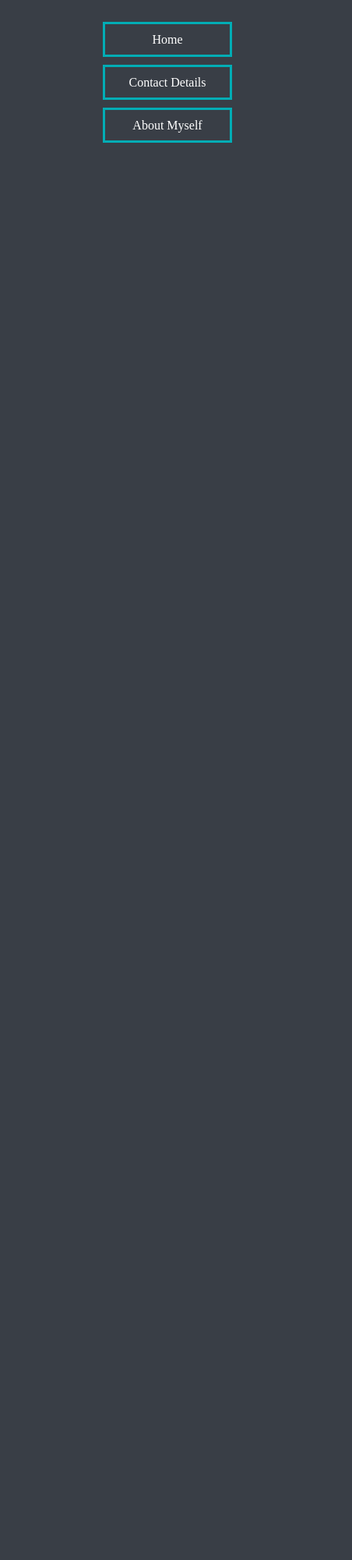
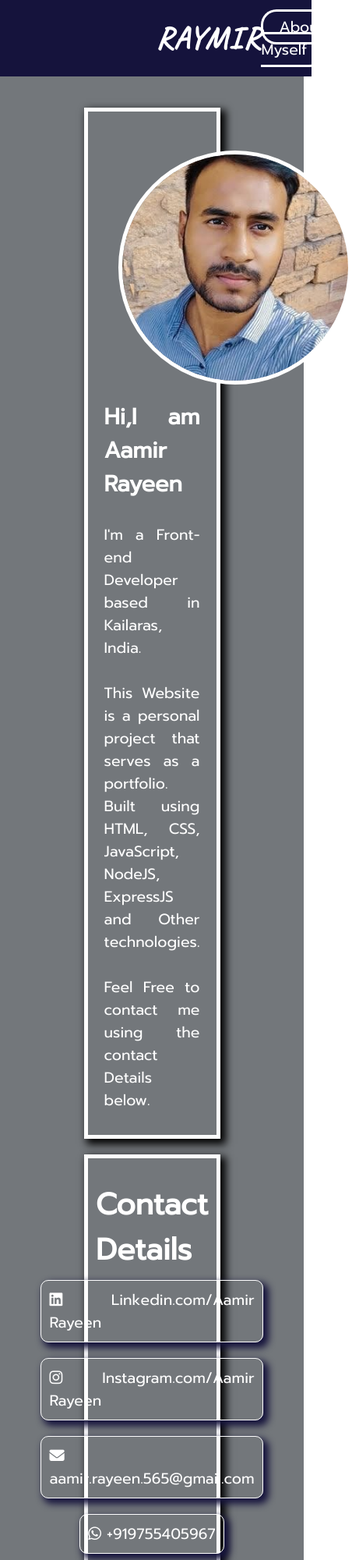
Before and after one commit to Aamir565/aamir, a website: page public/about.html in a window 390 px wide. Shown: the top 2000 px of the page at 78% size, 452 px wide, since content can reach past the window. Before the commit the page ends 844 px from the top, so only its background shows below. Drawn offline with Linux system fonts and the light colour scheme; a web font is replaced by a local one.

Commit message:
ui change

```diff
--- a/app.js
+++ b/app.js
@@ -1,4 +1,6 @@
 const express = require('express');
+
+
 const bodyParser = require('body-parser');
 
 const app = express();
--- a/public/about.html
+++ b/public/about.html
@@ -1,25 +1,72 @@
 <!DOCTYPE html>
 <html lang="en">
   <head>
-    <meta charset="UTF-8">
-    <meta http-equiv="X-UA-Compatible" content="IE=edge">
-    <meta name="viewport" content="width=device-width, initial-scale=1.0">
+    <meta charset="UTF-8" />
+    <meta http-equiv="X-UA-Compatible" content="IE=edge" />
+    <meta name="viewport" content="width=device-width, initial-scale=1.0" />
     <title>About</title>
-    <link rel="stylesheet" href="style.css">
+    <link rel="icon" type="image/x-icon" href="favicon.png">
+
+    <!-- Font Awesome -->
+    <link
+      rel="stylesheet"
+      href="https://cdnjs.cloudflare.com/ajax/libs/font-awesome/6.2.0/css/all.min.css"
+      integrity="sha512-xh6O/CkQoPOWDdYTDqeRdPCVd1SpvCA9XXcUnZS2FmJNp1coAFzvtCN9BmamE+4aHK8yyUHUSCcJHgXloTyT2A=="
+      crossorigin="anonymous"
+      referrerpolicy="no-referrer"
+    />
+
+    <!-- CSS -->
+    <link rel="stylesheet" href="style.css" />
   </head>
   <body>
-    <div class="navbar">
+    <header class="navbar">
+      <h1 class="brand-name" onclick="parent.location='index.html'">RAYMIR</h1>
       <ul>
-          <li>
-            <a href="index.html">Home</a>
-          </li>
-          <li>
-            <a href="contact.html">Contact Details</a>
-          </li>
         <li>
           <a href="about.html">About Myself</a>
         </li>
       </ul>
+    </header>
+    <main class="mainContainer">
+      <section class="intro">
+        <img class="profile_img" src="aamir.jpg" alt="profile-img" />
+        <div>
+          <h1>Hi,I am Aamir Rayeen</h1>
+          <br />
+          <p>I'm a Front-end Developer based in Kailaras, India.</p>
+          <br />
+          <p>
+            This Website is a personal project that serves as a portfolio. Built
+            using HTML, CSS, JavaScript, NodeJS, ExpressJS and Other technologies.
+          </p>
+          <br />
+          <p>
+            Feel Free to contact me using the contact Details below.
+          </p>
         </div>
+      </section>
+      <div class="intro">
+        <h1>Contact Details</h1>
+
+        <div class="contact-items">
+          <a href="https://www.linkedin.com/in/aamir-rayeen-397aa9171/" class="contact-item" target="_blank">
+             <i class="fa-brands fa-linkedin"></i> Linkedin.com/Aamir Rayeen
+          </a>
+          <a href="https://www.instagram.com/_aamir565/" class="contact-item" target="_blank">
+            <i class="fa-brands fa-instagram"></i> Instagram.com/Aamir Rayeen
+          </a>
+          <a href="mailto:aamir.rayeen.565@gmail.com" class="contact-item" target="_blank">
+            <i class="fa-solid fa-envelope"></i> aamir.rayeen.565@gmail.com
+          </a>
+          <a href="https://wa.me/+919755405967" class="contact-item" target="_blank">
+            <i class="fa-brands fa-whatsapp"></i> +919755405967
+          </a>
+        </div>
+      </div>
+    </main>
+    <footer>
+      ©️ Aamir Rayeen @raymir.in
+    </footer>
   </body>
 </html>
--- a/public/style.css
+++ b/public/style.css
@@ -1,133 +1,88 @@
-@import url("https://fonts.googleapis.com/css2?family=Aboreto&display=swap");
-@import url("https://fonts.googleapis.com/css2?family=Montserrat&display=swap");
+@import url('https://fonts.googleapis.com/css2?family=Josefin+Sans&display=swap');
+@import url('https://fonts.googleapis.com/css2?family=Caveat&display=swap');
+@import url('https://fonts.googleapis.com/css2?family=Prompt&display=swap');
 
-body {
-  /* background-image: url(https://cdn.pixabay.com/photo/2021/03/22/01/58/monk-6113501_960_720.png);
-  background-repeat: no-repeat;
-  background-attachment: fixed;
-  background-size: cover; */
-  font-family: "Montserrat";
-  background-color: #393E46;
+
+*{
+  margin: 0;
+  padding: 0;
+  box-sizing: border-box;
+  /* font-family: 'Josefin Sans', sans-serif; */
+  font-family: 'Prompt', sans-serif;
+
 }
-
 ::-webkit-scrollbar {
   display: none;
 }
 
-.navbar {
-  padding: 10px;
-  margin: 10px;
+.navbar{
+  padding: 20px 200px;
+  display: flex;
+  justify-content: space-between;
+  align-items: center;
+  background-color: #15133C;
+}
+.navbar .brand-name{
+font-family: 'Caveat', cursive;
+font-weight: 900;
+letter-spacing: 2px;
+font-size: 2.5rem;
+color: white;
+cursor: pointer;
+}
+.navbar ul{
+  list-style: none;
+  display: flex;
+  justify-content: flex-end;
+}
+.navbar a{
+  padding: 5px 20px;
+  margin-right: 20px;
+  color: white;
+  font-size: 1.2rem;
+  text-decoration: none;
+  border-radius: 20px;
+  border: solid white;
+}
+.navbar a:hover{
+  background-color: #73777B;
+}
+.mainContainer{
+  background-color: #73777B;
+  padding: 20px;
+
+}
+.intro{
+  width: 50%;
+  padding: 30px 10vw;
+  margin: 20px auto;
+  text-align: justify;
+  color: white;
+  font-size: 1.2rem;
+  display: flex;
+  flex-direction: column;
+  align-items: center;
+  border: 5px solid white;
+  box-shadow: 5px 5px 10px 2px black;
 }
 
-.navbar ul {
-  margin: 10px auto;
-  text-align: center;
+.profile_img{
+  width: 300px;
+  margin: 20px auto;
+  border-radius: 50%;
+  border: 5px solid white;
 }
 
-.navbar ul li {
-  display: inline;
-  border: 3px solid #00ADB5;
-  padding: 10px;
-  margin: 10px;
-}
-
-.head-section {
-  width: 70%;
-  margin: 0 auto;
-  text-align: center;
-  /* display: flex; */
-  align-items: center;
-}
-
-.container1 {
-  margin: 10px;
-  padding: 20px;
-  border: 5px solid #00ADB5;
-}
-
-.container1 img {
-  border-radius: 50%;
-  border: 5px solid #00ADB5;
-  padding: 10px;
-}
-
-.container2 {
-  margin: 10px;
-  padding: 20px;
-  border: 5px solid #00ADB5;
-}
-
-.container2 h1 {
-  text-align: center;
-  color: white;
-  font-family: Aboreto;
-  font-weight: bold;
-  cursor: pointer;
-  font-size: 2rem;
-  border: 3px solid #00ADB5;
-  padding: 10px;
-  margin: 10px;
-}
-
-.container2 p {
-  text-align: justify;
-  font-size: 1.5rem;
-  color: white;
-  word-spacing: 2px;
-  padding: 10px;
-  margin: 10px;
-}
-
-a {
+div .contact-item{
   color: white;
   text-decoration: none;
-  font-family: Aboreto;
-  font-size: 1.2rem;
-  margin: 10px;
-  padding: 5px 10px;
+  margin: 10px auto;
+  padding: 10px;
+  border: 1px solid white;
+  border-radius: 10px;
+  box-shadow: 5px 5px 10px 2px #15133C;
 }
-
-a:hover {
-  font-weight: bold;
-  color: #FF2E63;
+div .contact-items{
+  display: flex;
+  flex-direction: column;
 }
-
-@media screen and (max-width: 960px) {
-  .navbar ul li {
-    display: block;
-    padding: 10px;
-  }
-
-  .navbar {
-    margin: auto;
-    width: max-content;
-  }
-
-  a {
-    font-size: 1rem;
-  }
-
-  .container1 {
-    margin: 10px auto;
-  }
-
-  .container2 {
-    margin: 10px auto;
-    height: auto;
-  }
-
-  .container1 img {
-    width: 200px;
-  }
-
-  .container2 p,
-  h1 {
-    font-size: 1rem;
-  }
-}
-
-@media screen and (max-width: 1120px) {
-  body {
-    background-position: center;
-  }
-}
```
Also changed, not shown: public/contact.html (deleted, +0 -33 lines), public/index.html (+5 -30 lines), public/logo.png (added). Lines whose indentation alone changed are shown as unchanged.
